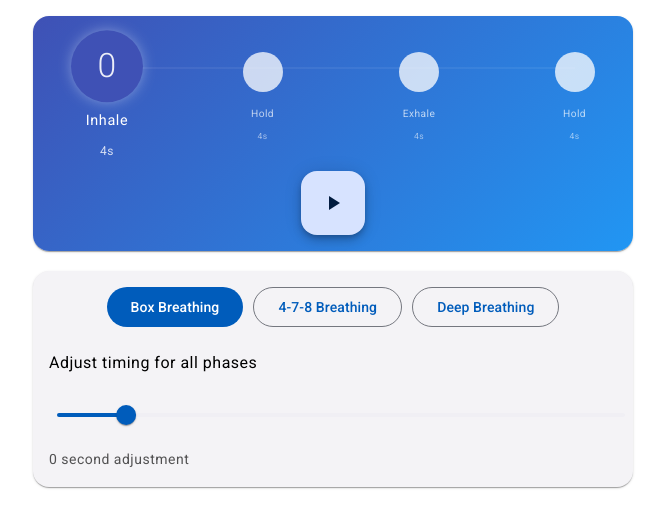
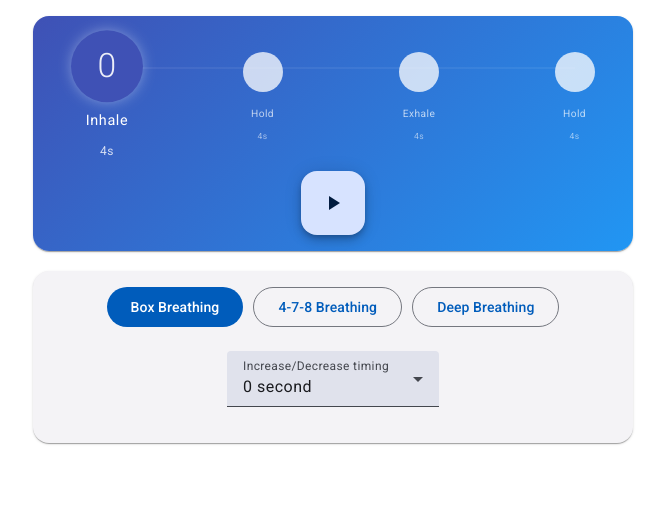
Before and after one commit to ncpenn/angular-breathing, an Angular app: page / in a window 1280 px wide. Shown: the top 528 px of the page, without its empty margins (307-972 px from the left). Built offline with nearby package versions, Linux system fonts and the light colour scheme.

Commit message:
changing phase adjust UI

```diff
--- a/src/components/breathing-app/breathing-app.component.html
+++ b/src/components/breathing-app/breathing-app.component.html
@@ -7,7 +7,6 @@
         [isActive]="isActive"
         [timeElapsed]="timeElapsed"
       ></phase-carousel>
-      <!-- Timer Controls -->
       <div class="controls">
         <button
           mat-fab
@@ -47,39 +46,22 @@
         </div>
       </div>
       <div class="speed-control">
-        <label for="speedSlider">Adjust timing for all phases</label>
-        <div class="slider-container">
-          <mat-slider
-            [disabled]="isActive"
-            min="-2"
-            max="15"
-            step="1"
-            class="speed-slider"
-          >
-            <input
-              matSliderThumb
+        <div class="select-container">
+          <mat-form-field appearance="fill" class="speed-select">
+            <mat-label>Increase/Decrease timing</mat-label>
+            <mat-select
+              [disabled]="isActive"
               [value]="phaseAdjustment"
-              (input)="updateSpeed($event)"
-            />
-          </mat-slider>
-          <div class="speed-info">
-            <span class="speed-value"
-              >{{ phaseAdjustment }} second{{
-                phaseAdjustment > 1 || phaseAdjustment < -1 ? "s" : ""
-              }}
-              adjustment</span
+              (selectionChange)="updateSpeed($event.value)"
             >
-            <button
-              mat-button
-              *ngIf="phaseAdjustment !== 0"
-              [disabled]="isActive"
-              class="link-style"
-              color="primary"
-              (click)="resetSpeed($event)"
-            >
-              reset
-            </button>
-          </div>
+              <mat-option
+                *ngFor="let value of phaseAdjustmentOptions"
+                [value]="value"
+              >
+                {{ value }} second{{ value > 1 || value < -1 ? "s" : "" }}
+              </mat-option>
+            </mat-select>
+          </mat-form-field>
         </div>
       </div>
     </mat-card-content>
--- a/src/components/breathing-app/breathing-app.component.scss
+++ b/src/components/breathing-app/breathing-app.component.scss
@@ -80,6 +80,7 @@
 /* Speed Control */
 .speed-control {
   margin-top: 16px;
+  text-align: center;
 }
 
 .slider-container {
--- a/src/components/breathing-app/breathing-app.component.ts
+++ b/src/components/breathing-app/breathing-app.component.ts
@@ -8,6 +8,9 @@ import { PhaseCarouselComponent } from "../phase-carousel/phase-carousel.compone
 import { BreathingPattern } from "../../interfaces/BreathingPattern";
 import { BreathingTimerService } from "../../services/breathing-timer.service";
 import { Subscription } from "rxjs";
+import { MatSelectModule } from "@angular/material/select";
+import { MatFormFieldModule } from "@angular/material/form-field";
+import { MatOptionModule } from "@angular/material/core";
 
 @Component({
   selector: "breathing-app",
@@ -19,6 +22,9 @@ import { Subscription } from "rxjs";
     MatSliderModule,
     MatIconModule,
     PhaseCarouselComponent,
+    MatSelectModule,
+    MatFormFieldModule,
+    MatOptionModule,
   ],
   templateUrl: "./breathing-app.component.html",
   styleUrls: ["./breathing-app.component.scss"],
@@ -51,6 +57,10 @@ export class BreathingAppComponent implements OnInit, OnDestroy {
     },
   ];
 
+  phaseAdjustmentOptions: number[] = Array.from(
+    { length: 12 },
+    (_, i) => i - 2
+  );
   selectedPattern: BreathingPattern = this.patterns[0];
   currentPhaseIndex = 0;
   timeElapsed = 0;
@@ -62,9 +72,9 @@ export class BreathingAppComponent implements OnInit, OnDestroy {
 
   constructor(private timerService: BreathingTimerService) {}
 
-  updateSpeed(event: any) {
-    const adjustment = parseInt(event.target.value);
-    this.timerService.updateSpeed(adjustment);
+  updateSpeed(adjustment: number) {
+    this.phaseAdjustment = adjustment;
+    this.timerService.updateSpeed(this.phaseAdjustment);
   }
 
   resetSpeed(event: Event) {
@@ -73,43 +83,35 @@ export class BreathingAppComponent implements OnInit, OnDestroy {
   }
 
   ngOnInit() {
-    // Set initial pattern
     this.timerService.setPattern(this.selectedPattern);
-
-    // Subscribe to service observables
     this.subscribeToServiceObservables();
   }
 
   private subscribeToServiceObservables() {
-    // Subscribe to isActive
     this.subscriptions.add(
       this.timerService.isActive$.subscribe((isActive) => {
         this.isActive = isActive;
       })
     );
 
-    // Subscribe to currentPhaseIndex
     this.subscriptions.add(
       this.timerService.currentPhaseIndex$.subscribe((index) => {
         this.currentPhaseIndex = index;
       })
     );
 
-    // Subscribe to timeElapsed
     this.subscriptions.add(
       this.timerService.timeElapsed$.subscribe((time) => {
         this.timeElapsed = time;
       })
     );
 
-    // Subscribe to phaseAdjustment
     this.subscriptions.add(
       this.timerService.phaseAdjustment$.subscribe((adjustment) => {
         this.phaseAdjustment = adjustment;
       })
     );
 
-    // Subscribe to selectedPattern
     this.subscriptions.add(
       this.timerService.selectedPattern$.subscribe((pattern) => {
         if (pattern) {
@@ -118,7 +120,6 @@ export class BreathingAppComponent implements OnInit, OnDestroy {
       })
     );
 
-    // Subscribe to progressPercentage
     this.subscriptions.add(
       this.timerService.progressPercentage$.subscribe((progress) => {
         this.progressPercentage = progress;
@@ -127,7 +128,6 @@ export class BreathingAppComponent implements OnInit, OnDestroy {
   }
 
   ngOnDestroy() {
-    // Clean up subscriptions
     this.subscriptions.unsubscribe();
   }
 
```
